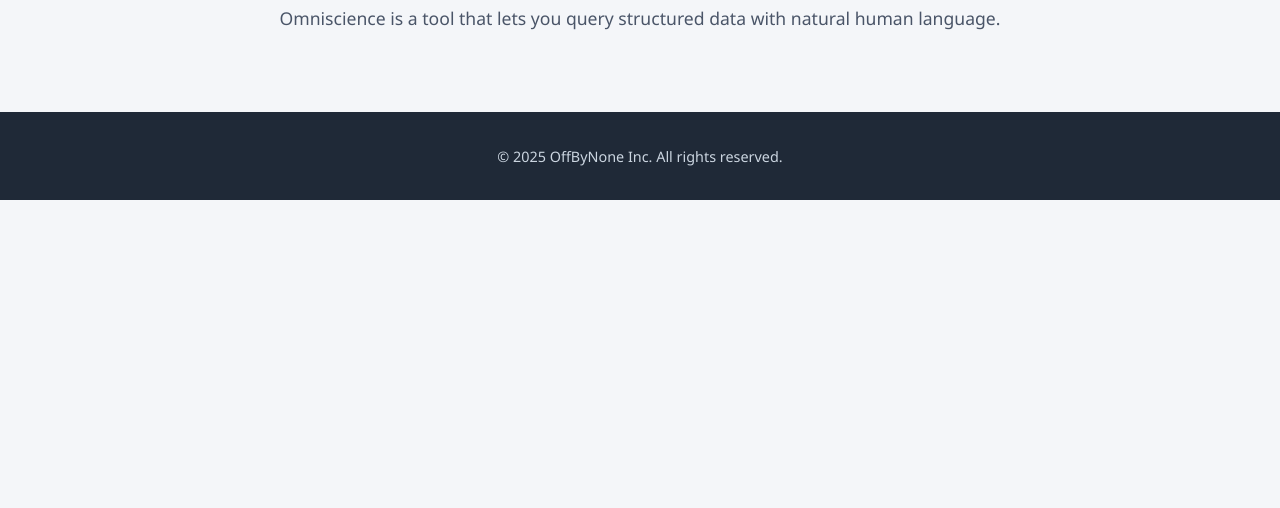
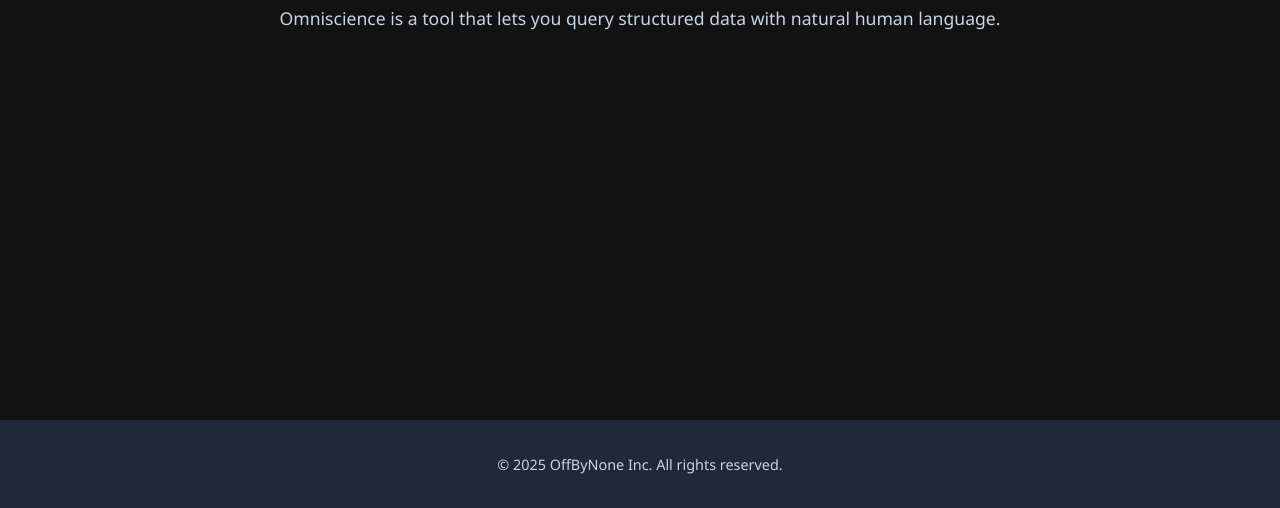
Before and after one commit to OmniscienceAi/omniscienceai.github.io, a plain HTML site: page index.html in a window 1280 px wide. Shown: the part 292-800 px from the top of the page. Drawn offline with Linux system fonts and the light colour scheme.

Commit message:
Dark theme and full page height

```diff
--- a/index.html
+++ b/index.html
@@ -9,8 +9,11 @@
       font-family: 'Segoe UI', Tahoma, Geneva, Verdana, sans-serif;
       margin: 0;
       padding: 0;
-      background-color: #f4f6f9;
-      color: #2b3a47;
+      background-color: #121212;
+      color: #cbd5e0;
+      display: flex;
+      flex-direction: column;
+      min-height: 100vh;
     }
 
     header {
@@ -33,6 +36,7 @@
     }
 
     .main {
+      flex: 1;
       padding: 40px 20px;
       text-align: center;
     }
@@ -48,7 +52,7 @@
       line-height: 1.6;
       max-width: 800px;
       margin: 0 auto;
-      color: #4a5568;
+      color: #cbd5e0;
     }
 
     .cta {
```
